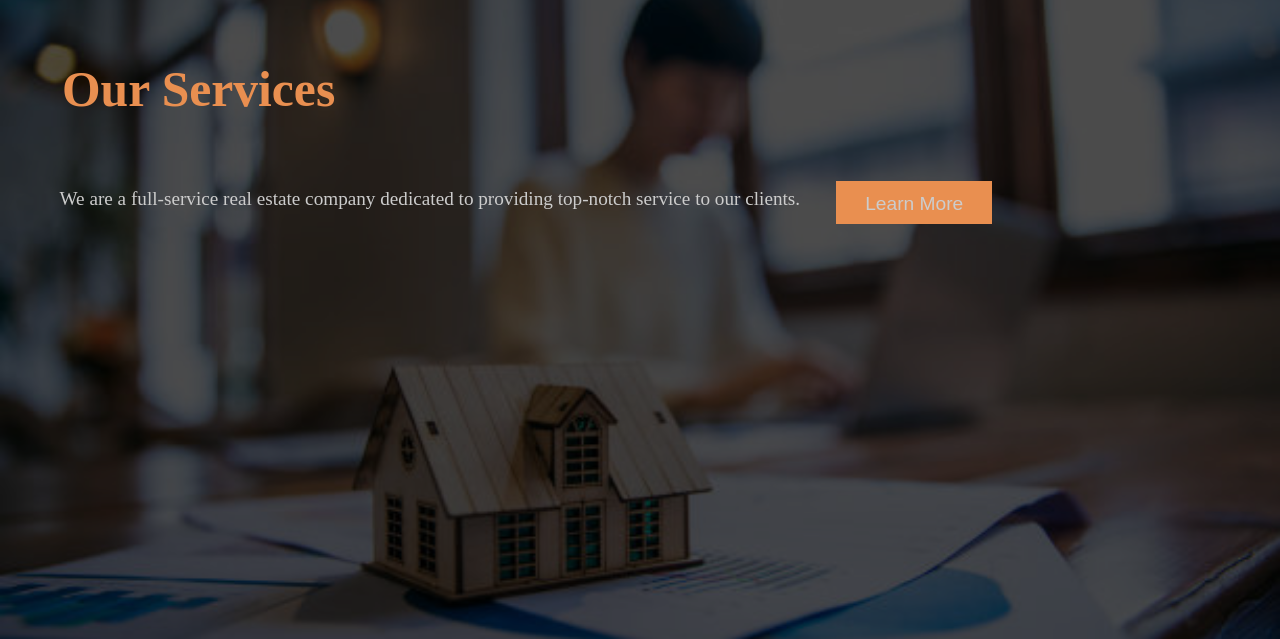
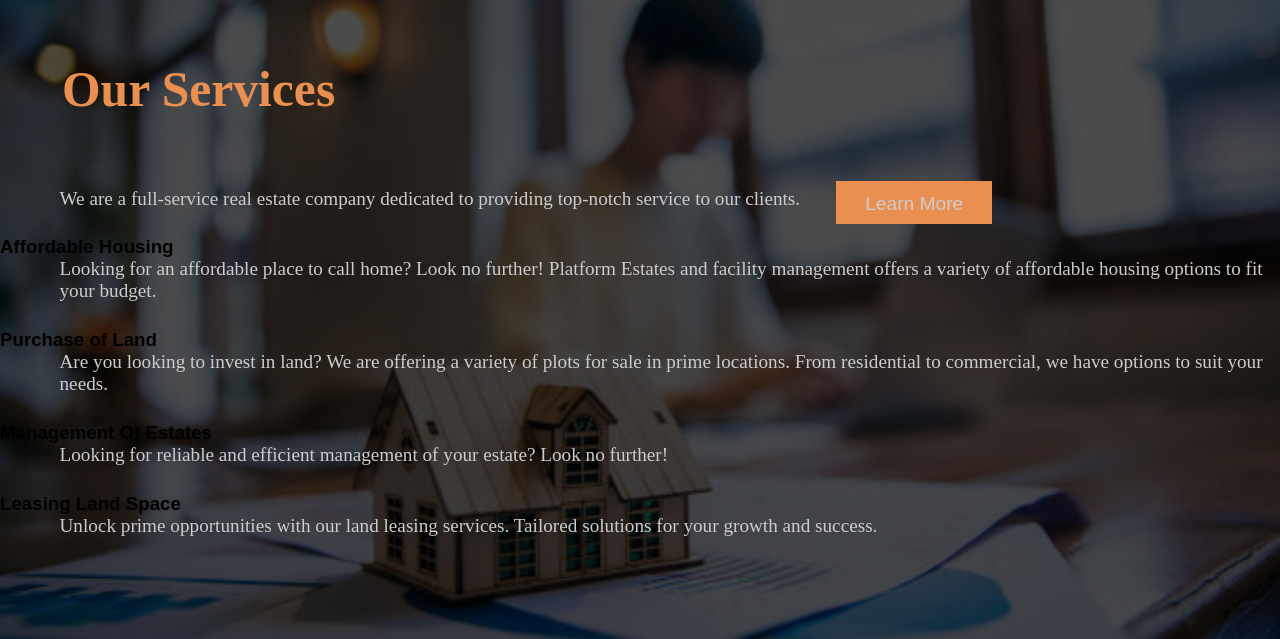
Before and after one commit to Stephen842/real-_estate_web, a Django app: page / in a window 1280 px wide. Shown: the part 1992-2631 px from the top of the page. Run offline with Django 5.2, Linux system fonts and the light colour scheme.

Commit message:
css hotfix

```diff
--- a/Real_estate/Real_estate_project/estates/templates/pages/home.html
+++ b/Real_estate/Real_estate_project/estates/templates/pages/home.html
@@ -198,6 +198,30 @@
                 <div class = 'learn'>
                       <a href = '#'> Learn More </a>
                 </div>
+                <div>
+                    <h3>Affordable Housing </h3>
+                    <p>
+                        Looking for an affordable place to call home? Look no further! Platform Estates and facility management offers a variety of affordable housing options to fit your budget.
+                    </p>
+                </div>
+                <div>
+                    <h3> Purchase of Land </h3>
+                    <p>
+                        Are you looking to invest in land? We are offering a variety of plots for sale in prime locations. From residential to commercial, we have options to suit your needs.
+                    </p>
+                </div>
+                <div>
+                    <h3> Management Of Estates</h3>
+                    <p>
+                        Looking for reliable and efficient management of your estate? Look no further!
+                    </p>
+                </div>
+                <div>
+                    <h3> Leasing Land Space </h3>
+                    <p>
+                        Unlock prime opportunities with our land leasing services. Tailored solutions for your growth and success.
+                    </p>
+                </div>
             </div>
         </div>
 
```
